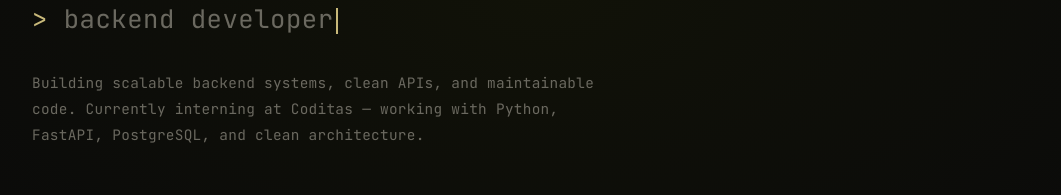
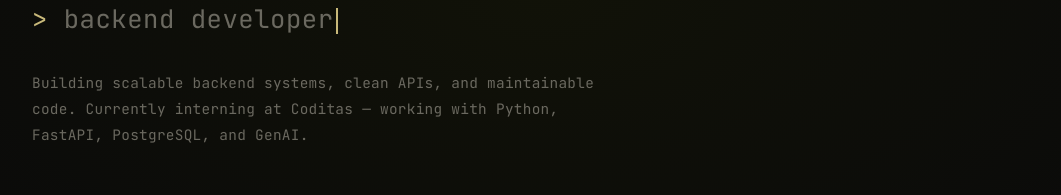
Before and after one commit to AmoghShukla/Amogh_Portfolio, a Next.js app: page / in a window 1280 px wide. Shown: the part 325-520 px from the top of the page, without its empty margins (96-1157 px from the left). Built offline with nearby package versions, Linux system fonts and the light colour scheme.

Commit message:
update Hero component to reflect current internship technologies

```diff
--- a/components/Hero.tsx
+++ b/components/Hero.tsx
@@ -84,7 +84,7 @@ export default function Hero() {
         >
           Building scalable backend systems, clean APIs, and maintainable code.
           Currently interning at Coditas — working with Python, FastAPI, PostgreSQL, and
-          clean architecture.
+          GenAI.
         </p>
 
         <div className="flex items-center gap-6">
```
